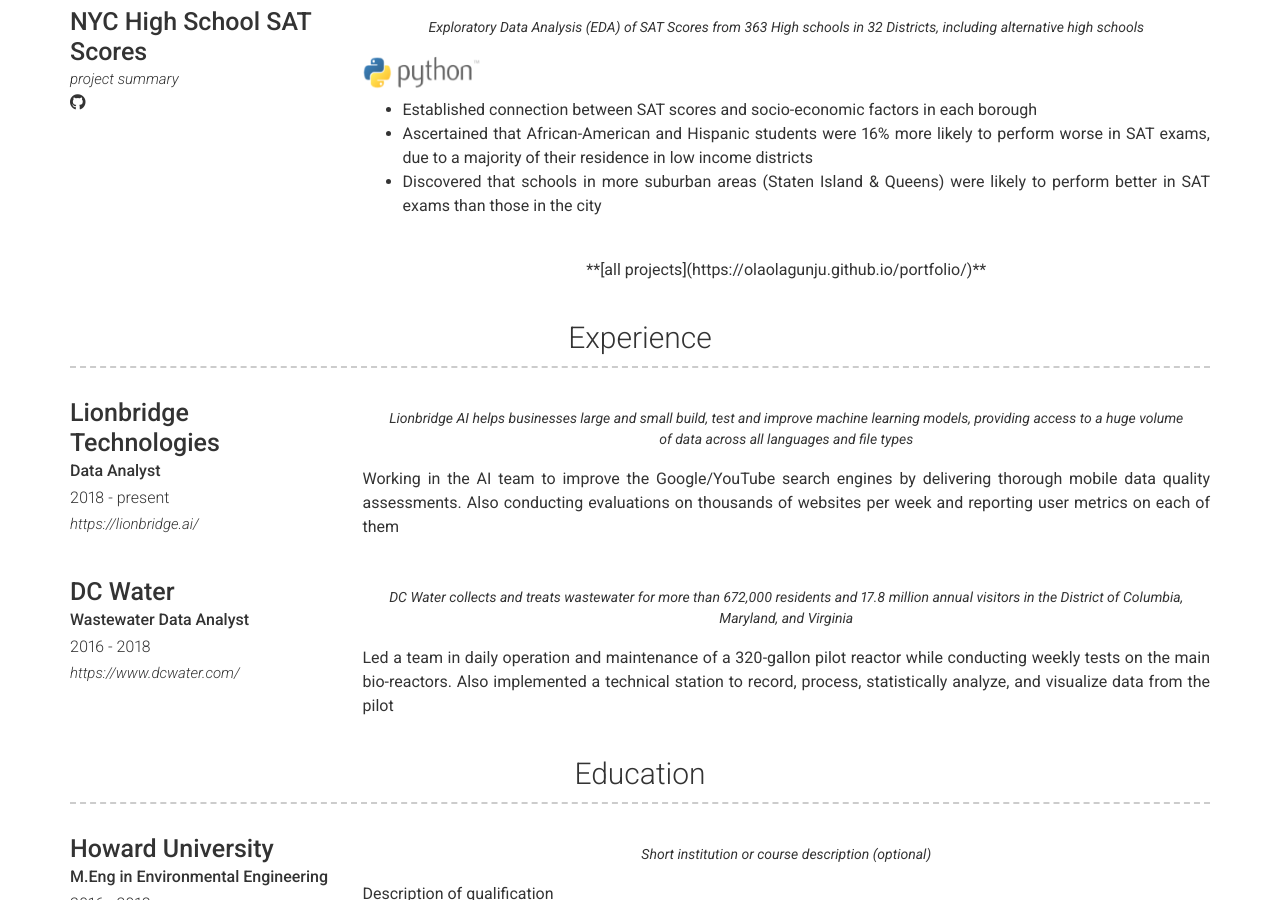
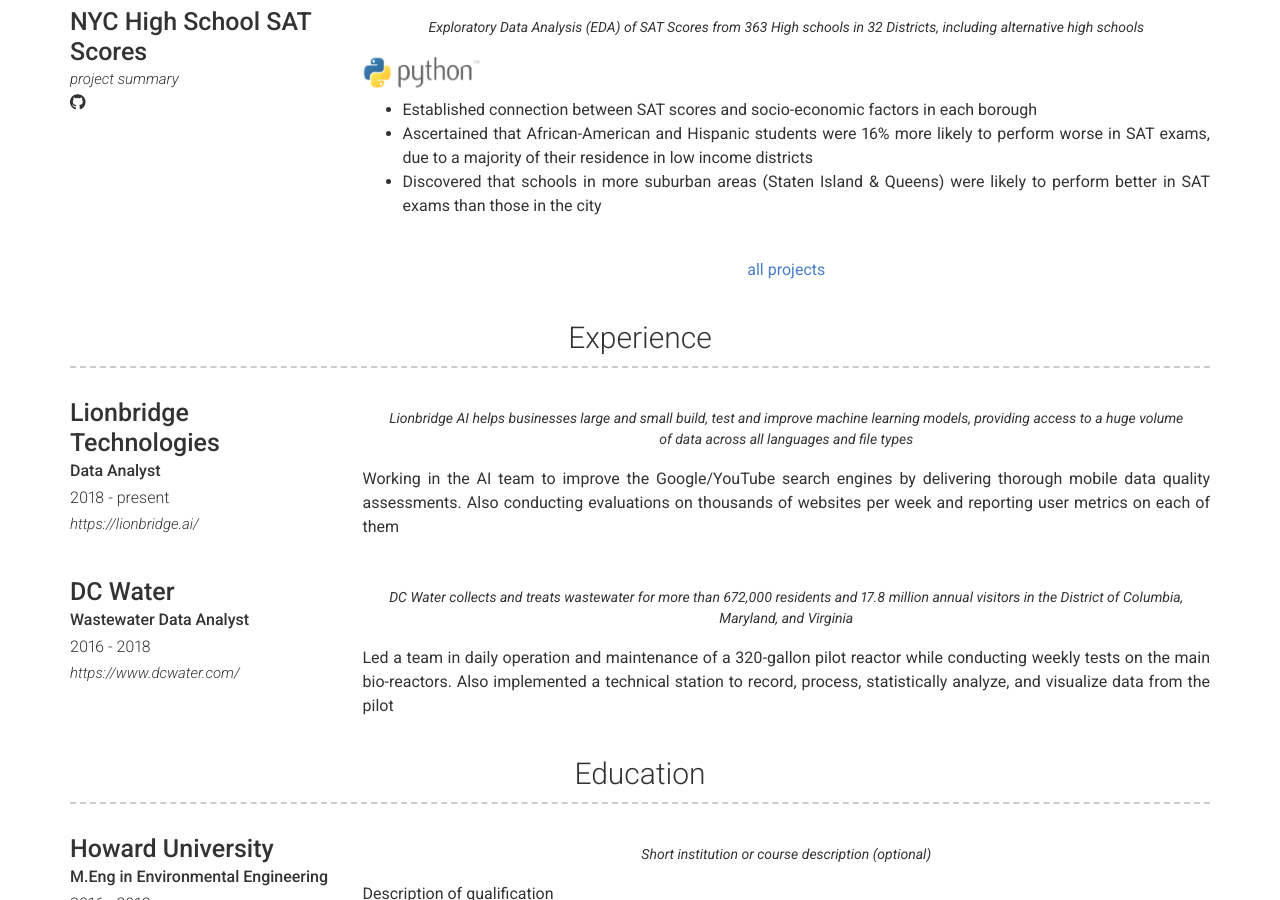
Before and after one commit to OlaOlagunju/cloudgeek.com.ng, a Jekyll site: the page built from index.md, in a window 1280 px wide and 900 px high, scrolled down 1435 px. Built offline with Jekyll 4.4.1, drawn with Linux system fonts in a browser that asks for light colours; nearby versions of some CDN libraries.

Commit message:
Update _config.yml

```diff
--- a/_config.yml
+++ b/_config.yml
@@ -148,7 +148,7 @@
         #quote: >
 
         description: | # this will include new lines to allow paragraphs
-          <p style="text-align:center;"> **[all projects](https://olaolagunju.github.io/portfolio/)** </p>
+          <p style="text-align:center;"> <a href="https://olaolagunju.github.io/portfolio/">all projects</a></p>
   - title: Experience
     layout: list
     content:
```
